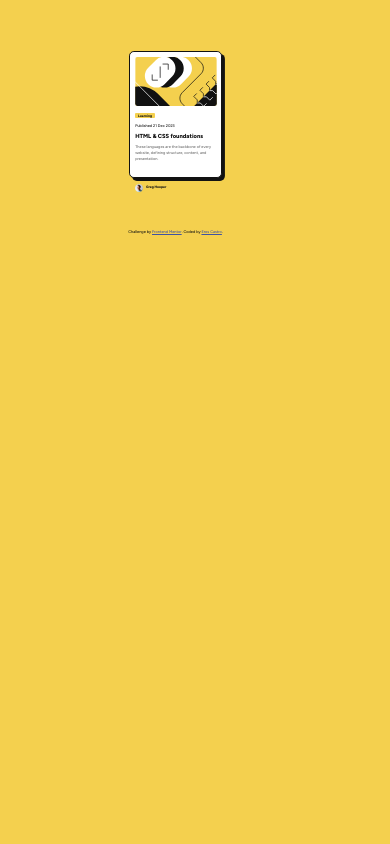
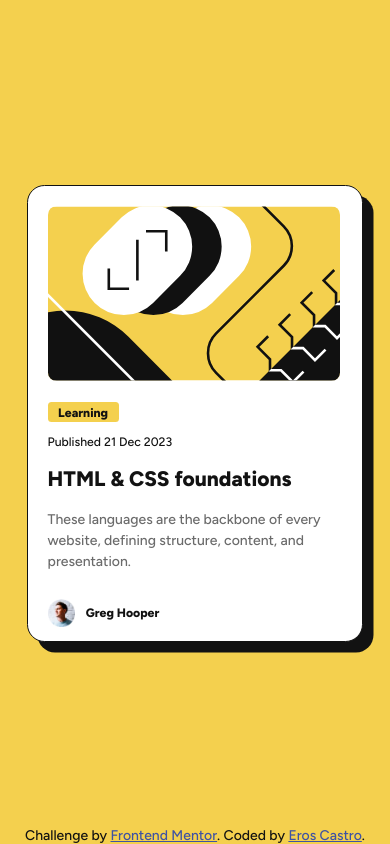
Before and after one commit to eros77sc/Blog-Card, a plain HTML site: page index.html in a window 390 px wide. Drawn offline with Linux system fonts and the light colour scheme.

Commit message:
atualização responsividade

```diff
--- a/styles.css
+++ b/styles.css
@@ -1,29 +1,30 @@
 html, body {
     background-color: hsl(47, 88%, 63%);
-    height: 60rem;
-    width: 90rem;
-    margin: 0;
-    font-size: 1vw;
-    display: flex;
-    flex-direction: column;
     font-family: "Figtree", sans-serif;
     color: hsl(0, 0%, 7%);
     font-weight: 500;
+    font-size: clamp(0.875rem, 1.5vw, 1rem);
+    margin: 0;
+    height: 100%;
+    margin: 0;
+    display:flex;
+    flex-direction: column;
 }
 
 main {
     flex: 1;
-    padding: 0;
-    margin: 0;
     display: flex;
+    justify-content: center;
     align-items: center;
-    justify-content: center;
+    width: 100%;
+    height: 100%;
 }
 
 .card {
     background-color: hsl(0, 0%, 100%);
-    width: 24rem;
-    height: 32.6rem;
+    width: 90%;
+    max-width: 24rem;
+    max-height: 32.6rem;
     padding: 1.40rem;
     border-radius: 1.25rem;
     border: solid 0.063rem hsl(0, 0%, 7%);
@@ -32,8 +33,8 @@ main {
 }
 
 .illustration-article {
-    width: 21rem;
-    height: 12.5rem;
+    max-width: 21rem;
+    max-height: 12.5rem;
     border-radius: 0.62rem;
     margin-bottom: 1.40rem;
 }
@@ -72,8 +73,8 @@ h1:hover {
 }
 
 .avatar {
-    width: 2rem;
-    height: 2rem;
+    max-width: 2rem;
+    max-height: 2rem;
     margin-right: 0.75rem;
 }
 
```
